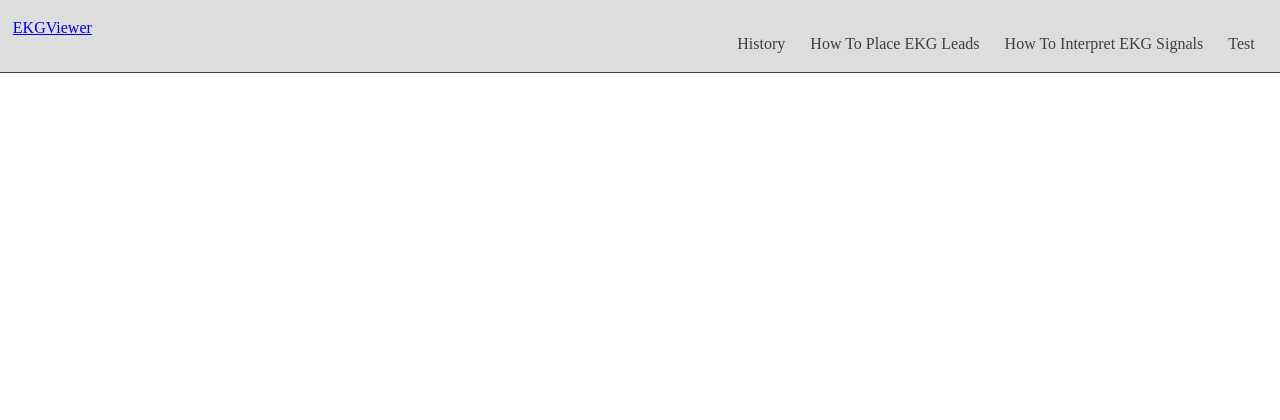
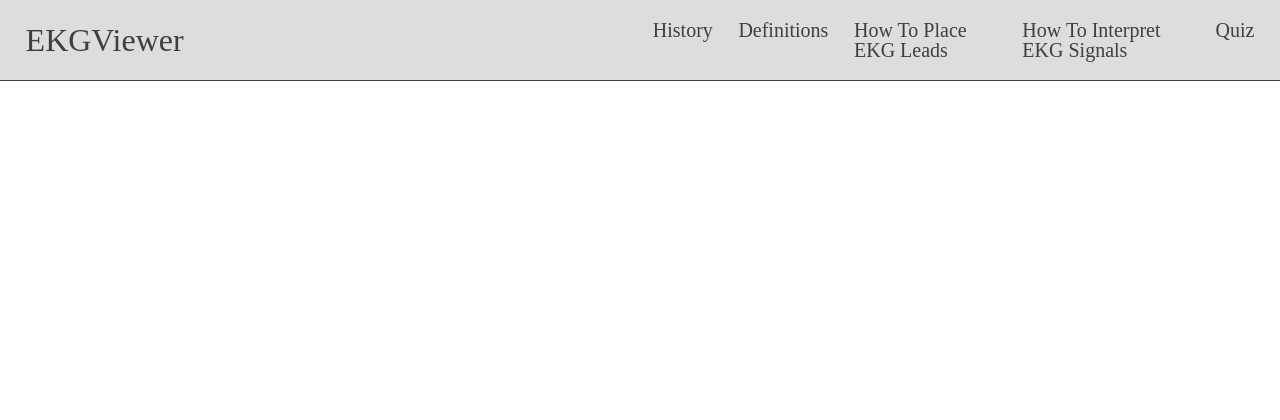
Before and after one commit to roched1atwit/EKGViewer, a PHP site: page / in a window 1280 px wide. Shown: the top 420 px of the page. Run offline with PHP 8.4, Linux system fonts and the light colour scheme.

Commit message:
Update header styling

```diff
--- a/src/templates/page-header.php
+++ b/src/templates/page-header.php
@@ -2,8 +2,9 @@
     <h1><a href="./">EKGViewer</a></h1>
     <nav id="header-nav">
         <a href="./history">History</a>
+        <a href="./definitions">Definitions</a>
         <a href="./how-to-place">How To Place EKG Leads</a>
         <a href="./how-to-interpret">How To Interpret EKG Signals</a>
-        <a href="./test">Test</a>
+        <a href="./quiz">Quiz</a>
     </nav>
 </header>
--- a/src/templates/page-template.css
+++ b/src/templates/page-template.css
@@ -7,25 +7,35 @@ html, body {
     height: 100%;
 }
 
-nav a {
+#page-header a, nav a {
     text-decoration: none;
     color: inherit;
 }
 
 #page-header {
+    display: flex;
+    justify-content: space-between;
+    align-items: center;
     padding: 2.5vh 1vw;
     border: solid;
     border-width: 0 0 0.2vh 0;
     background-color: #dddddd;
+    font-size: 1.25rem;
+}
+
+#page-header h1 {
+    font-size: 2rem;
+    margin-left: 1vw;
 }
 
 #header-nav {
     display: flex;
     justify-content: flex-end;
+    width: 50%;
 }
 
 #header-nav a {
-    margin: 0 1%;
+    margin: 0 1vw;
 }
 
 body {
```
